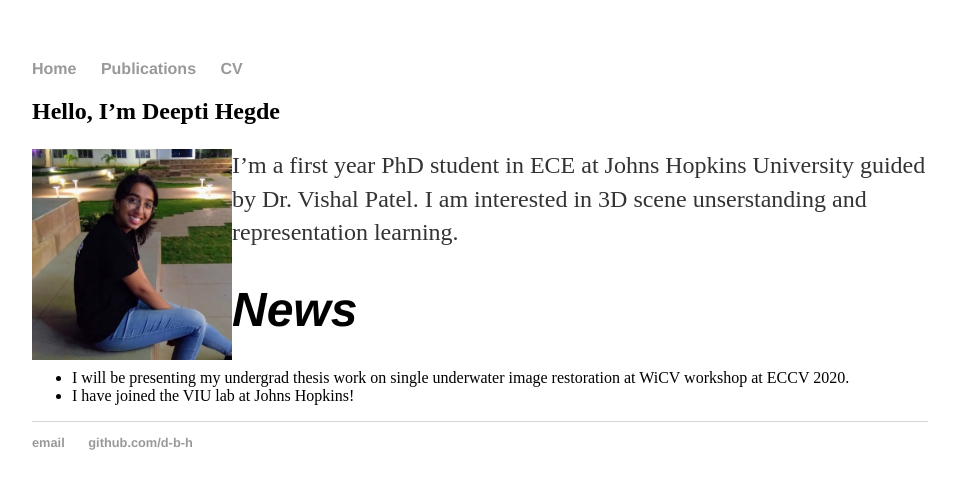
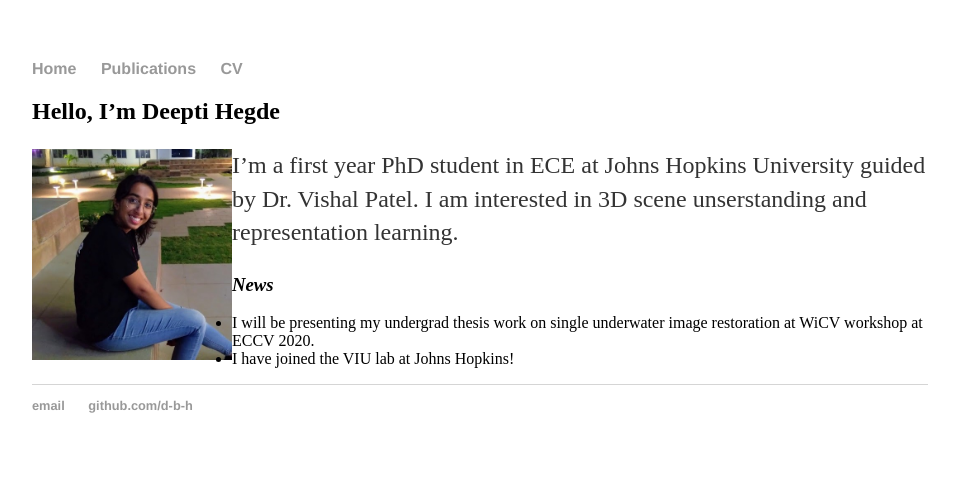
Before and after one commit to d-b-h/deepti.github.io, a Jekyll site: the page built from index.md, in a window 1280 px wide. Shown: the top 489 px of the page, without its empty margins (160-1119 px from the left). Built offline with Jekyll 4.4.1, drawn with Linux system fonts in a browser that asks for light colours; our own code applies the rules of GitHub Pages for plain Markdown files.

```diff
--- a/index.md
+++ b/index.md
@@ -4,7 +4,14 @@
 I'm a first year PhD student in ECE at Johns Hopkins University guided by Dr. Vishal Patel. I am interested in 3D scene unserstanding and representation learning.
 
 
-# *News*
+
+
+
+
+
+
+
+### *News*
 
 - I will be presenting my undergrad thesis work on single underwater image restoration at WiCV workshop at ECCV 2020.
 - I have joined the VIU lab at Johns Hopkins!
```
